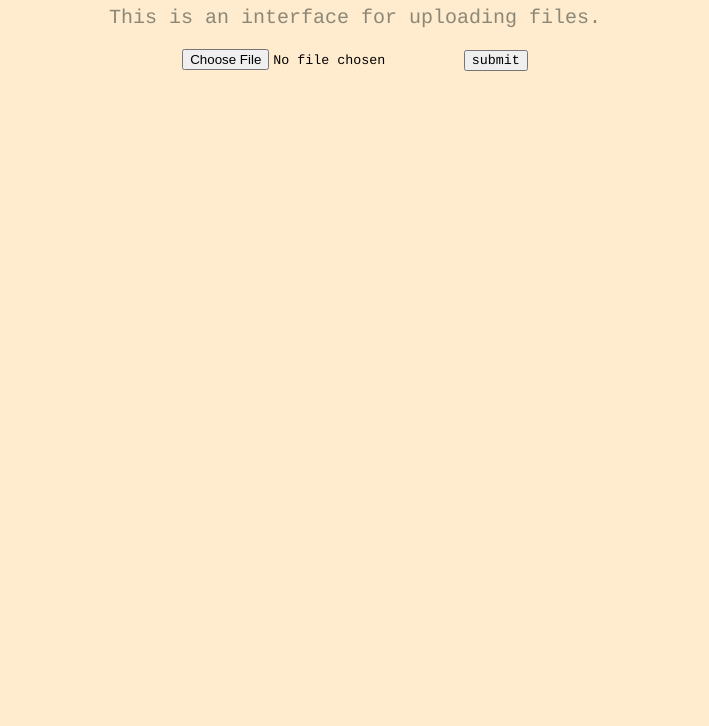
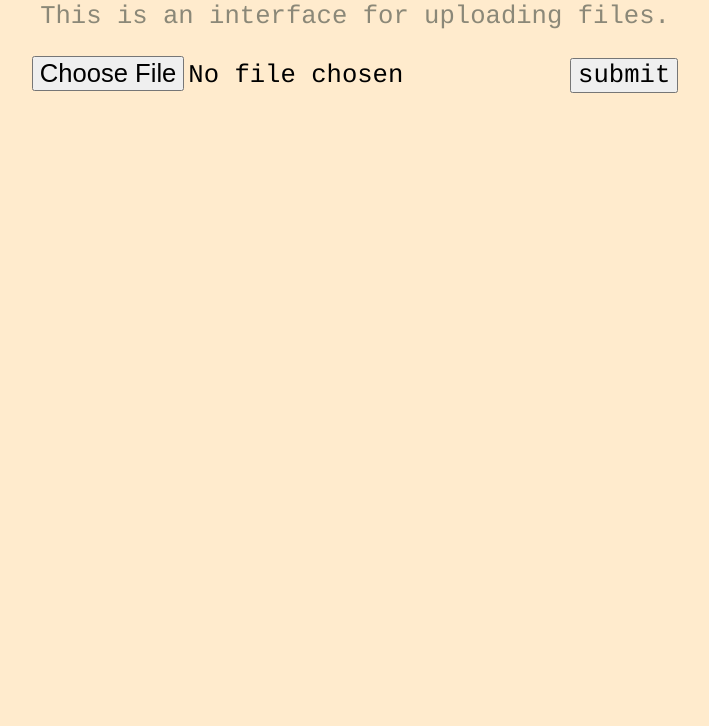
Before and after one commit to ischmidls/-DRAFT-WebProject, a plain HTML site: page index.html in a window 1280 px wide. Shown: the part 74-800 px from the top of the page, without its empty margins (285-994 px from the left). Drawn offline with Linux system fonts and the light colour scheme.

Commit message:
Commit
Commit

```diff
--- a/index.html
+++ b/index.html
@@ -1,23 +1,24 @@
 <!DOCTYPE html>
-<html>
+<html lang="en-us">
 <head>
-
   <meta charset="utf-8">
   <meta name="viewport" content="width=device-width">
   <title>File Upload Interface</title>
   <link href="style.css" rel="stylesheet" type="text/css" />
-
 </head>
 <body>
-
+  <section>
   <h1>File Upload Interface</h1>
   <p>This is an interface for uploading files.</p>
+  </section>
+
   <form action="script.js">
+    <input type="file" name="fileupload" value="fileupload" id="fileupload"> </input>
+    <input type="submit" value="submit"> </input>
+  </form>
 
-    <input type="file" name="fileupload" value="fileupload" id="fileupload">
-    <input type="submit" value="submit">
+  <p id="secondParagraph"></p>
 
-    </form>
 
 </body>
 </html>
--- a/style.css
+++ b/style.css
@@ -1,3 +1,4 @@
+
 body {
   background-color: blanchedalmond;
 }
@@ -5,6 +6,7 @@ body {
 * {
   text-align: center;
   font-family: courier;
+  font-size: 2vw;
 }
 
 h1 {
@@ -13,7 +15,6 @@ h1 {
 
 p {
   color: #8B8878;
-  font-size: 20px;
 }
 
 form {
```
Also changed, not shown: script.js (+14 -1 lines), text.txt (added). Lines whose indentation alone changed are shown as unchanged.
